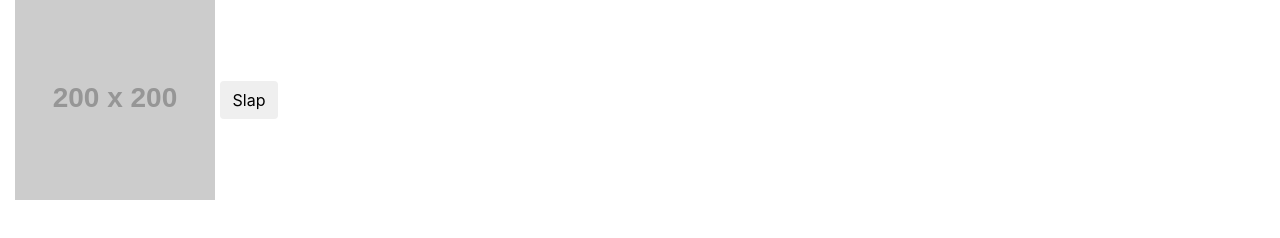
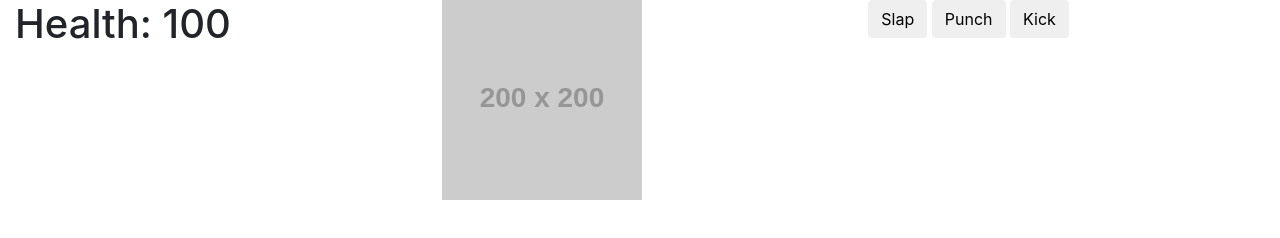
Before and after one commit to veronicamflores/checkpoint-one, a plain HTML site: page index.html in a window 1280 px wide. Drawn offline with nearby package versions, Linux system fonts and the light colour scheme; placeholder pictures from the web are drawn by us.

Commit message:
another push this one with more buttons

```diff
--- a/assets/app.js
+++ b/assets/app.js
@@ -0,0 +1,26 @@
+let health = 100;
+
+function slap(){
+
+    health = health - 1;
+    alert(health);
+    upDate();
+}
+function punch(){
+
+    health = health - 5;
+    alert(health);
+    upDate();
+}
+function kick(){
+
+    health = health - 10;
+    alert(health);
+    upDate();
+}
+
+function upDate(){
+    document.getElementById('health').innerText = health;
+}
+
+upDate();
--- a/index.html
+++ b/index.html
@@ -10,15 +10,26 @@
         crossorigin="anonymous">
     <link rel="stylesheet" href="assets/style.css">
 </head>
+
 <body>
     <div class="container-fluid">
         <div class="row">
             <div class="col">
+                <h1>Health:
+                    <span id="health">_</span>
+                </h1>
+            </div>
+            <div class="col">
                 <img src="//placehold.it/200x200" alt="">
-                <button class="btn">Slap</button>
+            </div>
+            <div class="col">
+                <button class="btn" onclick="slap()">Slap</button>
+                <button class="btn" onclick="punch()">Punch</button>
+                <button class="btn" onclick="kick()">Kick</button>
             </div>
         </div>
     </div>
-<script src="assets/app.js"></script>
+    <script src="assets/app.js"></script>
 </body>
+
 </html>
```
